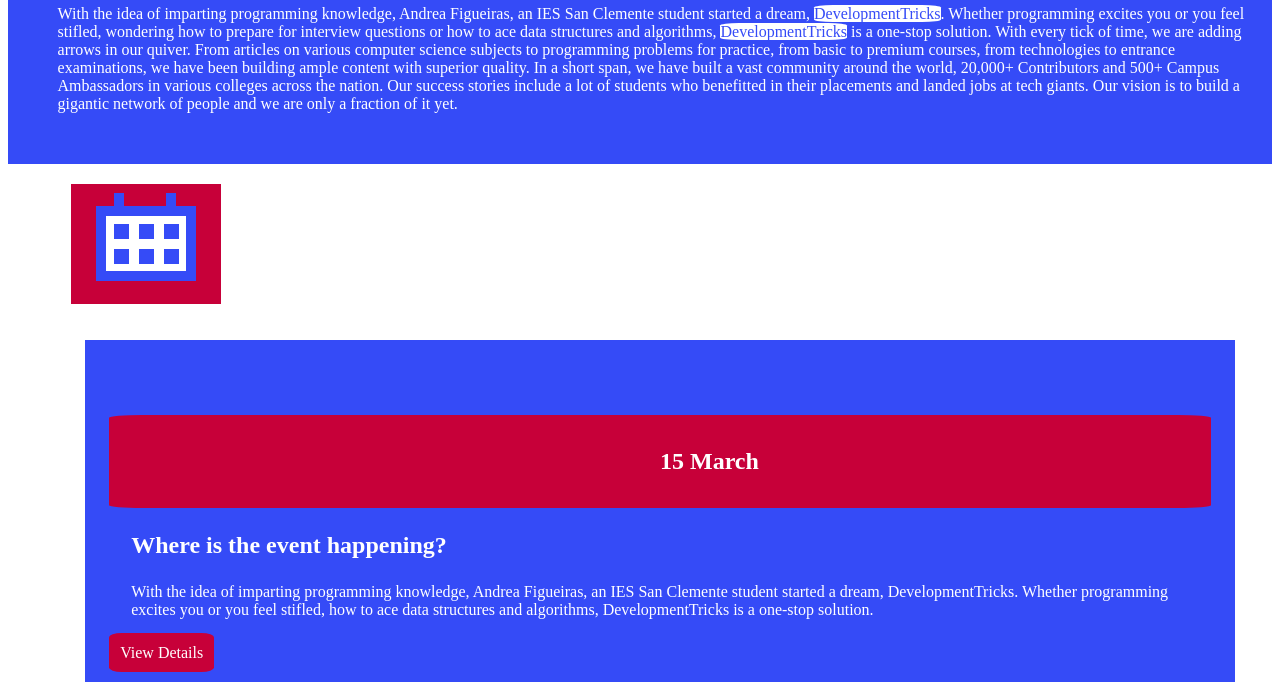
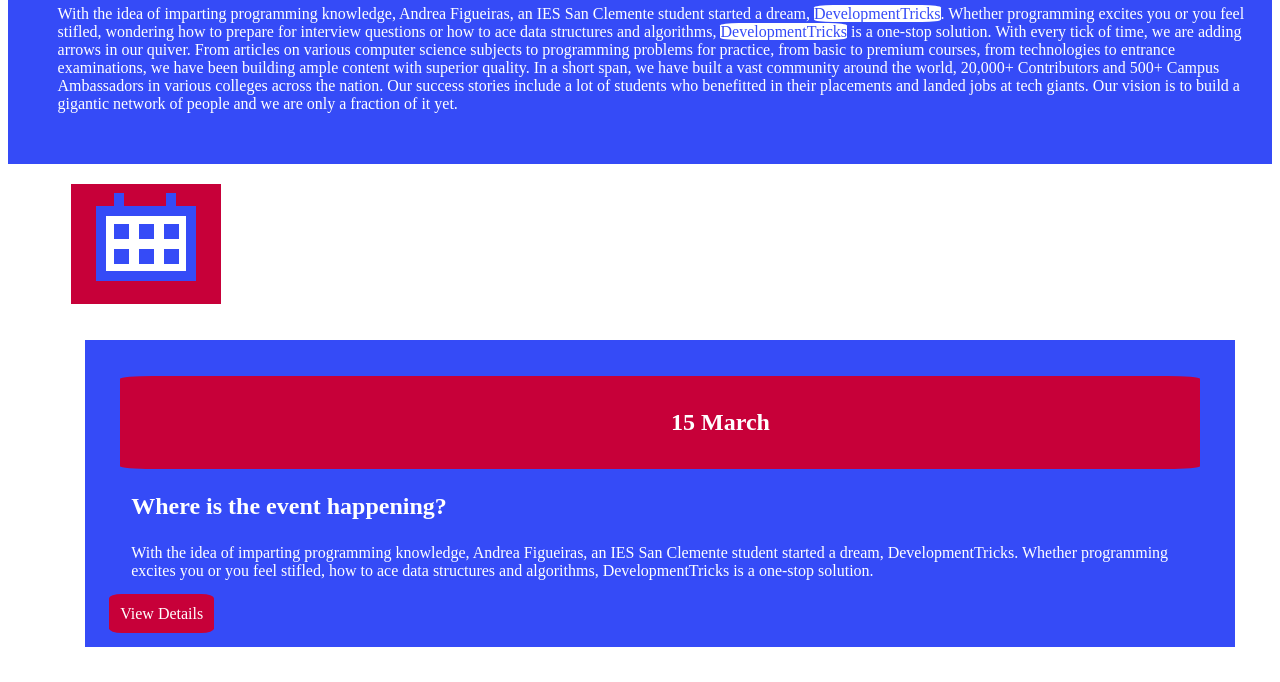
Before and after one commit to Antropodus17/conference-web, a plain HTML site: page Assets/index-base.html in a window 1280 px wide. Shown: the part 118-800 px from the top of the page. Drawn offline with Linux system fonts and the light colour scheme.

Commit message:
arreglos h2 12/11/2023

```diff
--- a/Assets/style.css
+++ b/Assets/style.css
@@ -2,7 +2,6 @@ main{
     font-family:Google Font Roboto ;
 }
 article:first-of-type{
-
     background-color: #354BF7;
     color:#FFFFFF ;
     padding: 2%;
@@ -19,7 +18,7 @@ h1{
     font-size: 2em;
 }
 h2{
-    margin-top: 50px;;
+    margin: 1%;;
     background-color: #C70039;
     border-radius: 3%;
     border: 400px;
```
